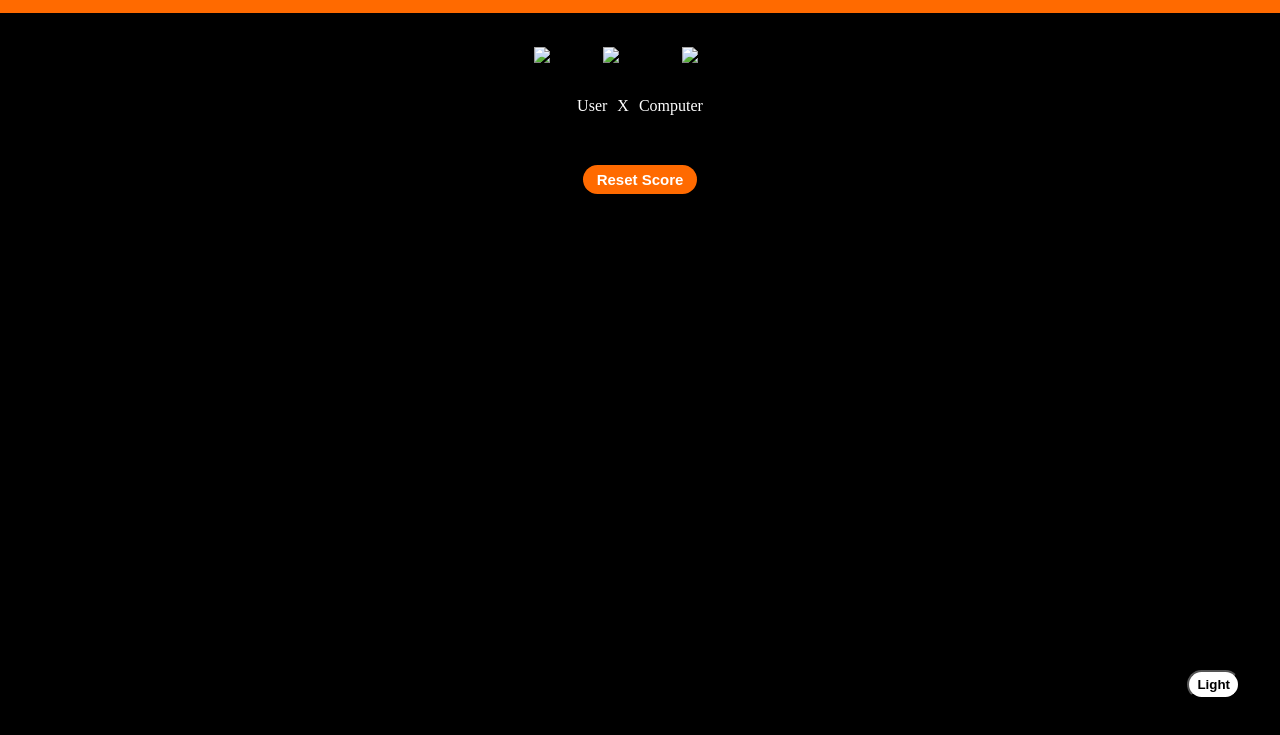
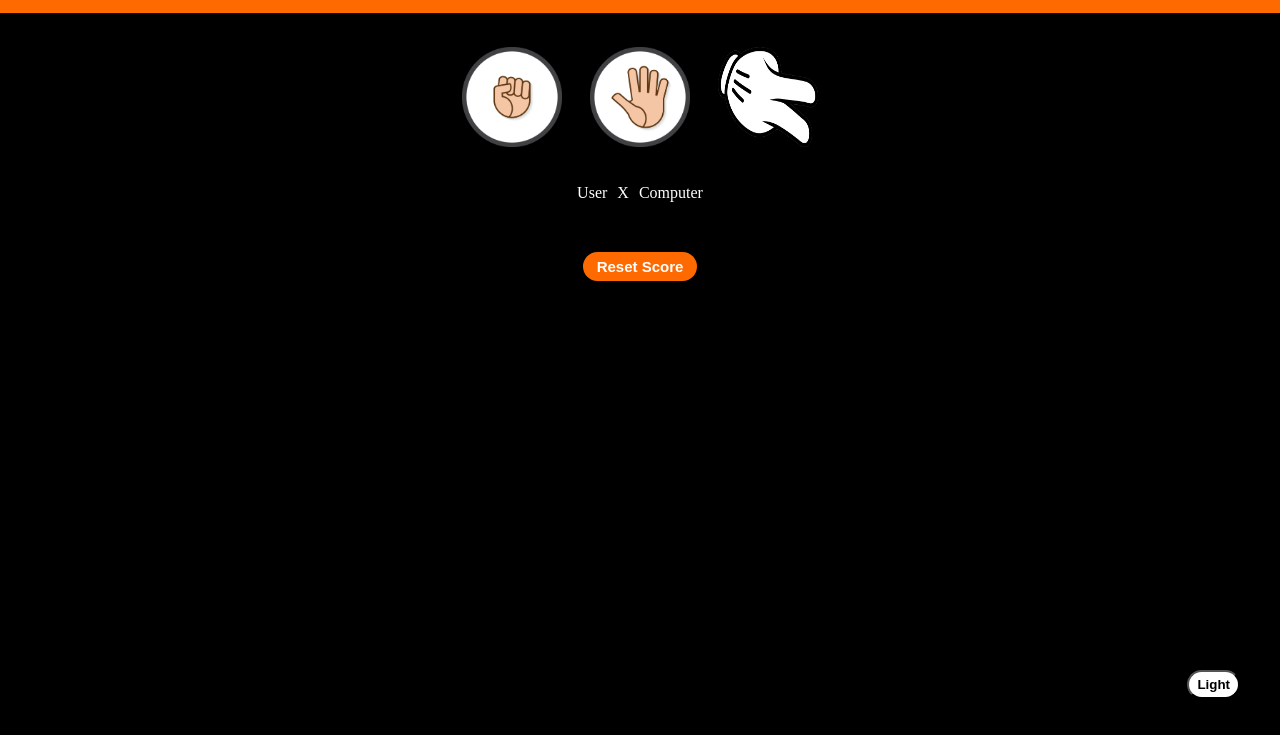
Before and after one commit to Arjunsharma-py/RandomProjects, a plain HTML site: page RockPaperScissors/index.html in a window 1280 px wide. Shown: the part 61-796 px from the top of the page. Drawn offline with Linux system fonts and the light colour scheme; the site is published under a folder, as on GitHub Pages, so addresses that start at the root find nothing.

Commit message:
Update in path

```diff
--- a/RockPaperScissors/index.html
+++ b/RockPaperScissors/index.html
@@ -33,13 +33,13 @@
     <div class="match">
       <div class="image-container">
         <button onclick="usersChoice(0)" class="image-button">
-          <img src="/images/rock.png" alt="rock" class="image-all" />
+          <img src="./images/rock.png" alt="rock" class="image-all" />
         </button>
         <button onclick="usersChoice(1)" class="image-button">
-          <img src="/images/paper.png" alt="paper" class="image-all" />
+          <img src="./images/paper.png" alt="paper" class="image-all" />
         </button>
         <button onclick="usersChoice(2)" class="image-button">
-          <img src="/images/scissor.png" alt="scissors" class="image-all" />
+          <img src="./images/scissor.png" alt="scissors" class="image-all" />
         </button>
       </div>
       <div class="result">
```
